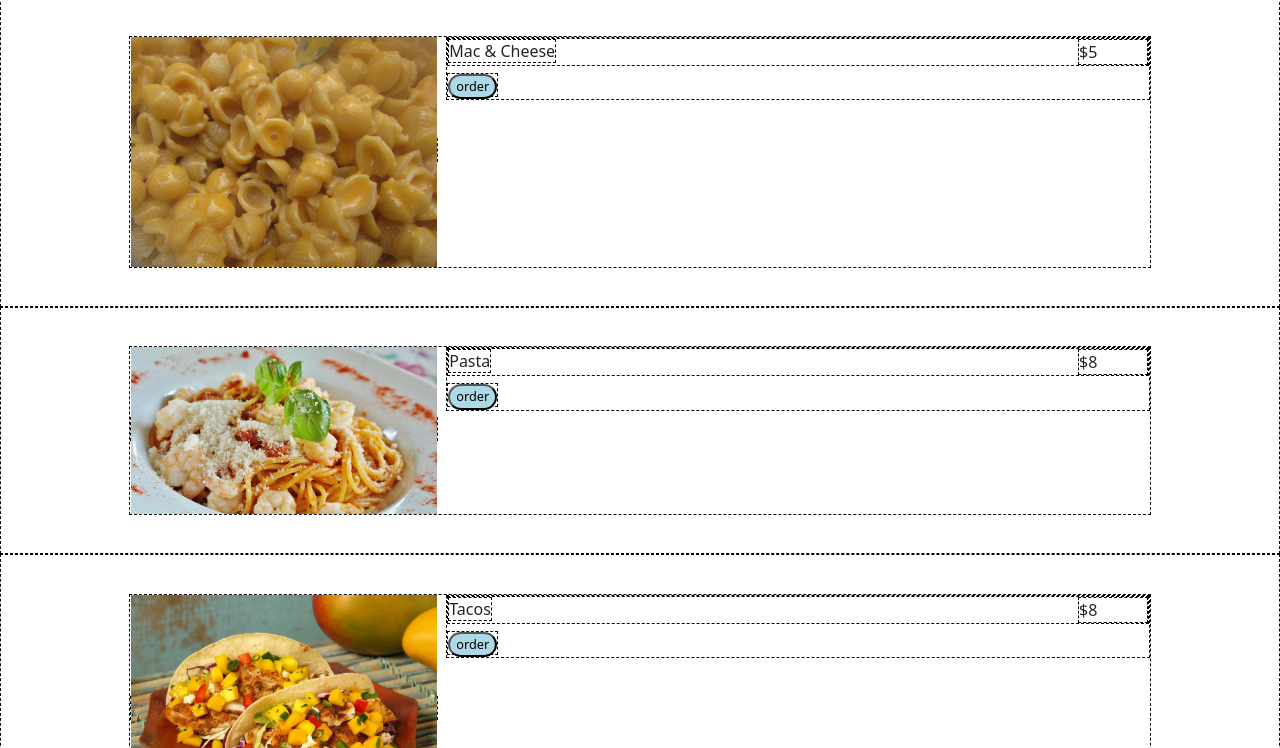
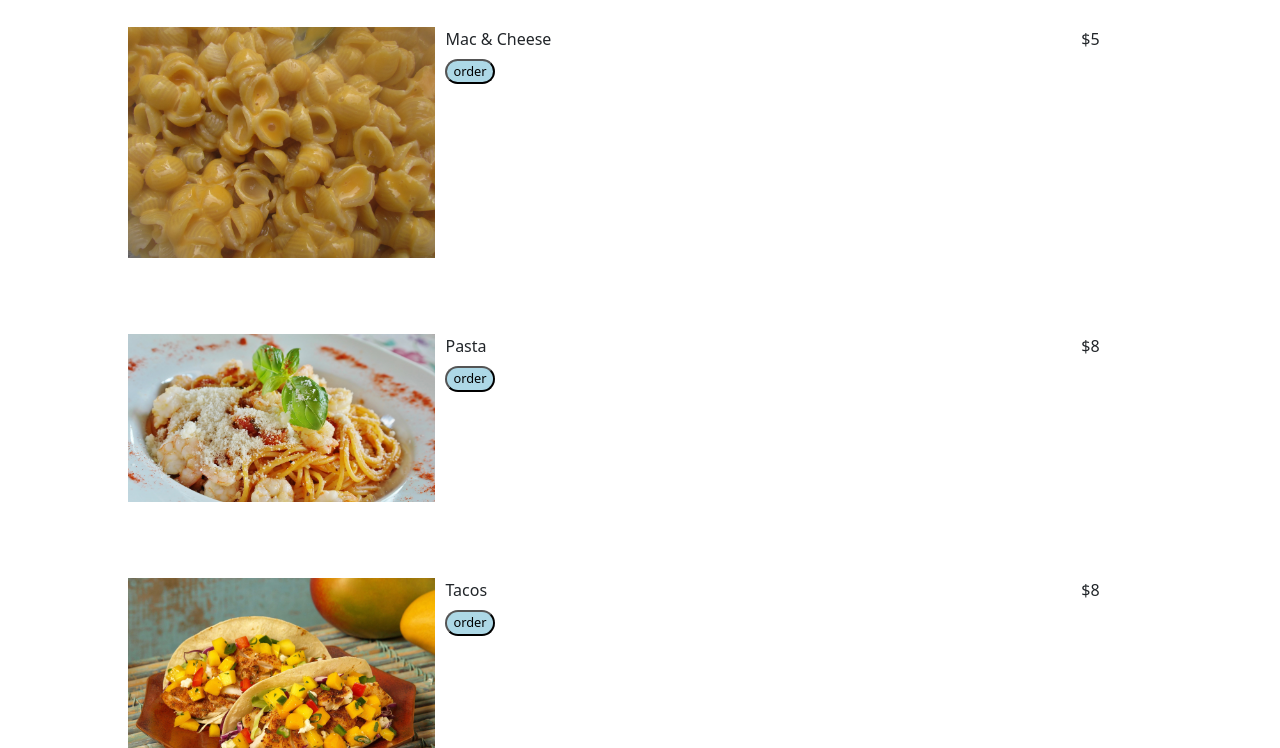
Before and after one commit to dannydktr/cs378-p2, a plain HTML site: page index.html in a window 1280 px wide. Shown: the part 96-844 px from the top of the page. Drawn offline with nearby package versions, Linux system fonts and the light colour scheme.

Commit message:
removed border

```diff
--- a/style.css
+++ b/style.css
@@ -3,7 +3,6 @@ body {
   }
 
   div {
-    border: dashed black 1px;
     display: inline-block;
     height: 100%;
     width: 100%;
```
Also changed, not shown: index.html (indentation only).
